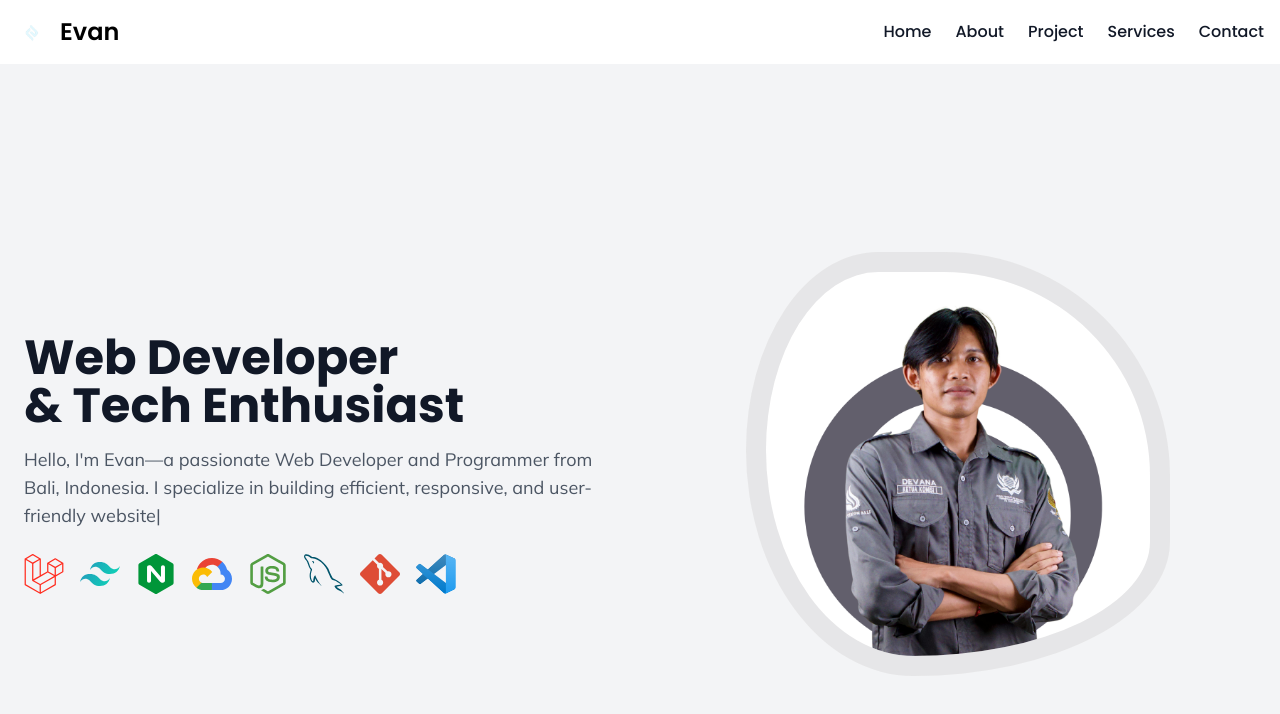
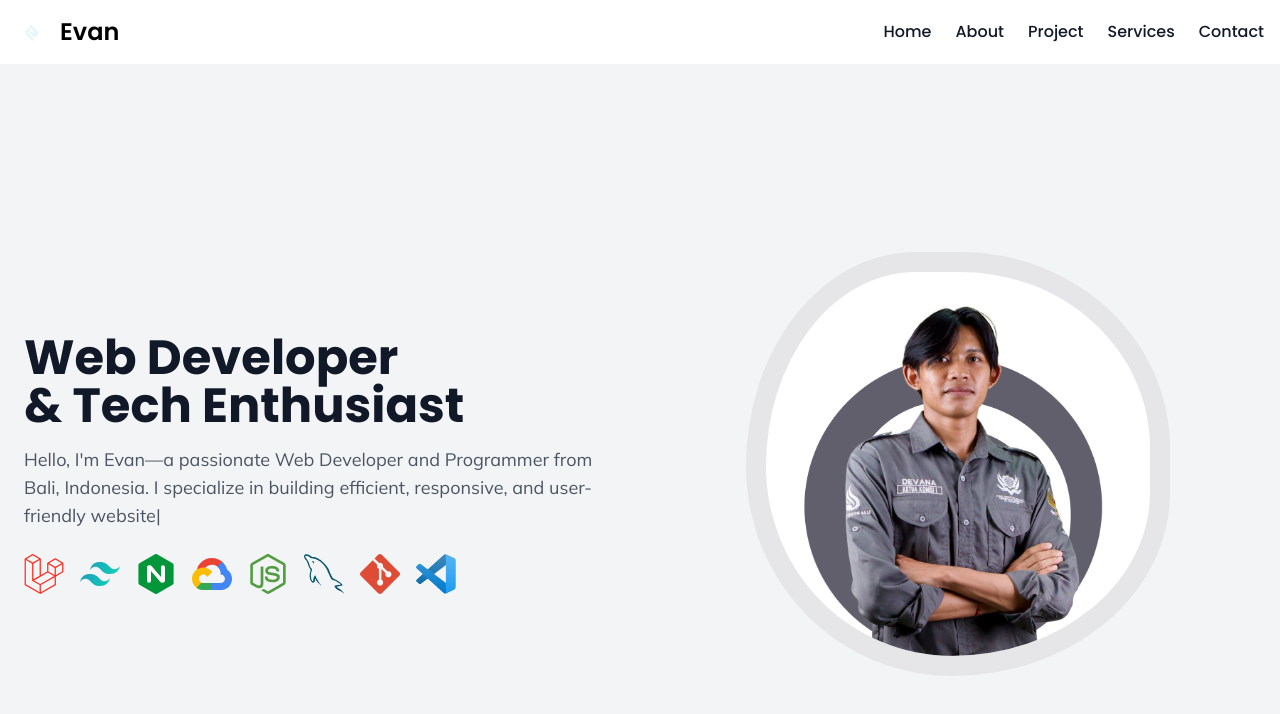
Before and after one commit to yanevannn/project-portofolio, a Vue app: page / in a window 1280 px wide. Shown: the top 714 px of the page. Built offline with nearby package versions, Linux system fonts and the light colour scheme.

Commit message:
update: Animation avatar

```diff
--- a/src/components/Hero.vue
+++ b/src/components/Hero.vue
@@ -14,6 +14,7 @@ import { onMounted, ref } from 'vue';
 const typedElement = ref(null);
 
 onMounted(() => {
+  // efek typing
   const typed = new Typed(typedElement.value, {
     strings: [
       "Hello, I'm Evan—a passionate Web Developer and Programmer from Bali, Indonesia. I specialize in building efficient, responsive, and user-friendly websites.",
@@ -70,7 +71,7 @@ onMounted(() => {
     right: 0;
     background-repeat: no-repeat;
     background-position: center;
-    animation: morph 8s ease-in-out infinite 1s;
+    animation: morph 8s ease-in-out infinite;
     background-blend-mode: multiply;
     box-shadow: inset 0px 0px 0px 18px #ffffff4d;
 }
```
